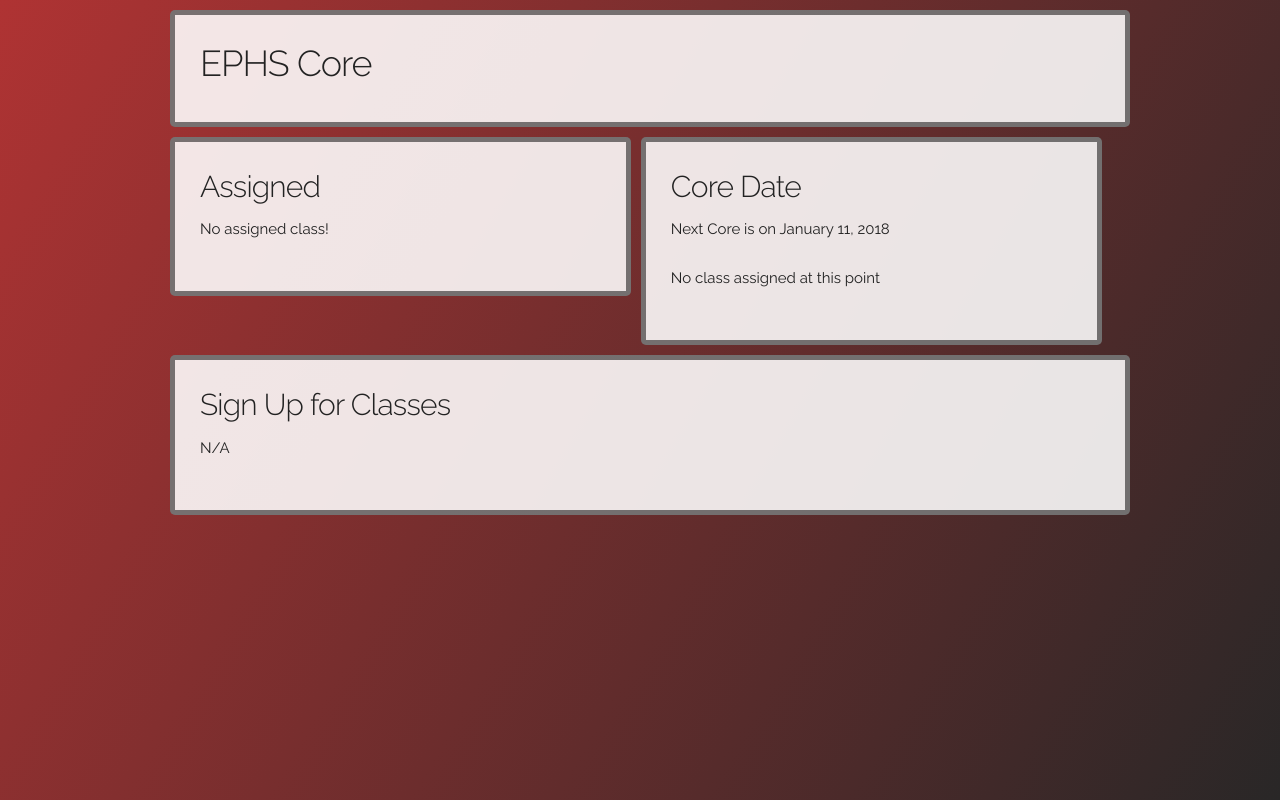
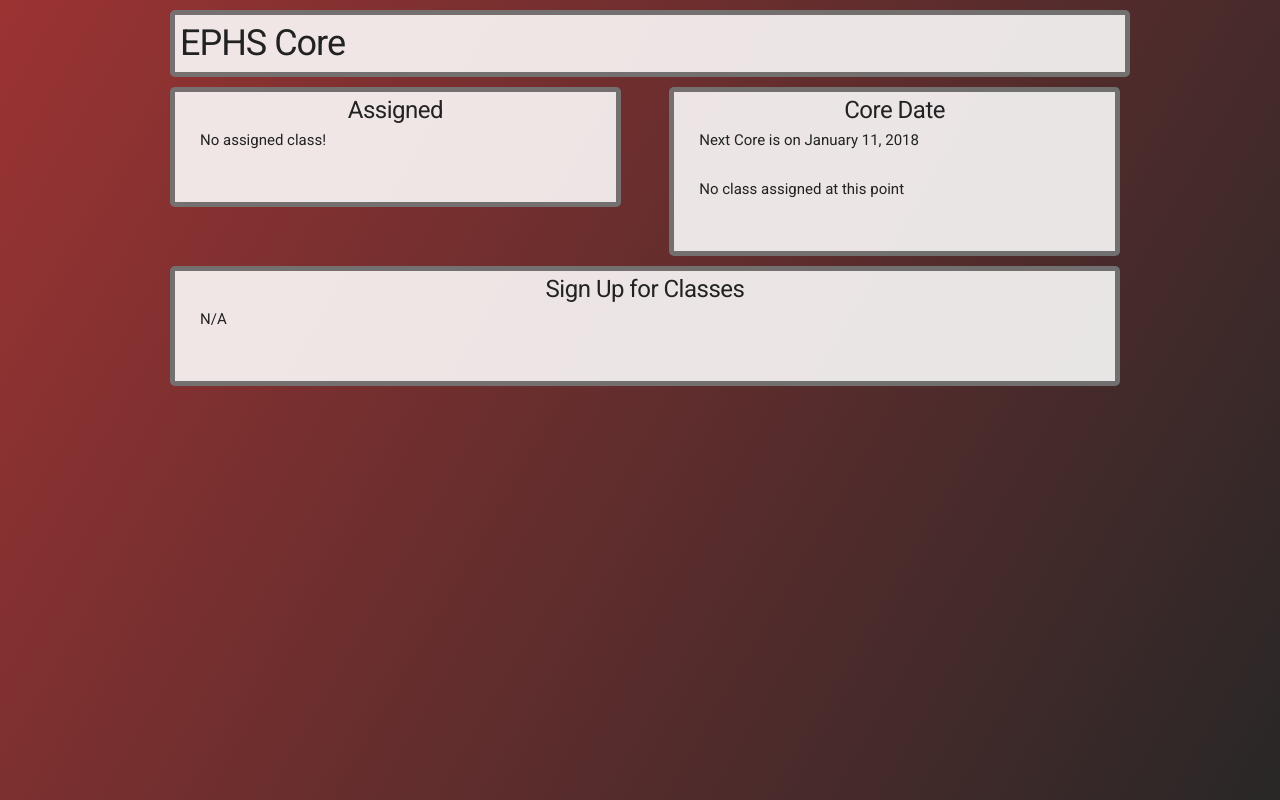
Before and after one commit to ephs/core, a plain HTML site: page landing.html in a window 1280 px wide. Drawn offline with Linux system fonts and the light colour scheme.

Commit message:
change formating and change default font

```diff
--- a/css/skeleton.css
+++ b/css/skeleton.css
@@ -11,21 +11,47 @@
 /* Core Prototype
    ========================================================================= */
 #login-window {
-  background-color: rgba(255, 190, 190, 0.3);
+  background-color: rgba(255, 252, 252, 0.73);
   border-radius: 5px;
   margin-top: 20%;
   padding: 25px;
   border-color: rgba(0, 0, 0, 0.51);
   border-style: solid;
-  border-width: 15px;
+  border-width: 6px;
 }
 
 #window {
   background-color: rgba(255, 255, 255, 0.88);
+  border-radius: 0px 0px 5px 5px;
+  margin-left: 10px;
+  margin-top: 0px;
+  padding: 25px;
+  padding-top: 0px;
+  border-color: rgba(0, 0, 0, 0.51);
+  border-style: solid;
+  border-width: 5px;
+  border-top: 0px;
+}
+
+#title {
+  background-color: rgba(255, 255, 255, 0.88);
+  border-radius: 5px 5px 0px 0px;
+  margin-left: 10px;
+  margin-top: 10px;
+  padding: 0px;
+  border-color: rgba(0, 0, 0, 0.51);
+  border-style: solid;
+  border-width: 5px;
+  border-bottom: 0px;
+  text-align: center;
+}
+
+#title-window {
+  background-color: rgba(255, 255, 255, 0.88);
   border-radius: 5px;
   margin-left: 10px;
   margin-top: 10px;
-  padding: 25px;
+  padding: 5px;
   border-color: rgba(0, 0, 0, 0.51);
   border-style: solid;
   border-width: 5px;
@@ -40,9 +66,19 @@
   margin-bottom: 5px;
 }
 
+#login-form{
+  padding-bottom: 0px;
+  margin-bottom: 0px;
+}
+
+#title-text {
+  margin-bottom: 0px;
+}
+
 html {
-  background: linear-gradient(120deg, rgba(171, 40, 40, 0.95), rgb(41, 39, 39));
+  background: linear-gradient(120deg, rgba(150, 40, 40, 0.95), rgb(41, 39, 39));
   height: 100%;
+  font-family: 'Roboto', sans-serif;
 }
 
 #button-login {
@@ -178,7 +214,7 @@ body {
   font-size: 1.5em; /* currently ems cause chrome bug misinterpreting rems on body element */
   line-height: 1.6;
   font-weight: 400;
-  font-family: "Raleway", "HelveticaNeue", "Helvetica Neue", Helvetica, Arial, sans-serif;
+  font-family: 'Roboto', sans-serif;
   color: #222; }
 
 
--- a/landing.html
+++ b/landing.html
@@ -15,7 +15,7 @@
 
   <!-- FONT
   –––––––––––––––––––––––––––––––––––––––––––––––––– -->
-  <link href="//fonts.googleapis.com/css?family=Raleway:400,300,600" rel="stylesheet" type="text/css">
+  <link href="https://fonts.googleapis.com/css?family=Roboto" rel="stylesheet">
 
   <!-- CSS
   –––––––––––––––––––––––––––––––––––––––––––––––––– -->
@@ -33,25 +33,36 @@
   –––––––––––––––––––––––––––––––––––––––––––––––––– -->
   <div class="container">
     <div class="row">
-      <div class="twelve columns" id="window">
-        <h3>EPHS Core</h3>
+      <div class="twelve columns" id="title-window">
+        <h3 id="title-text">EPHS Core</h3>
       </div>
     </div>
     <div class="row">
-      <div class="six columns" id="window">
-        <h4>Assigned</h4>
-        <p>No assigned class!</p>
+      <div class="six columns">
+        <div id="title">
+          <h5 id="title-text">Assigned</h5>
+        </div>
+        <div id="window">
+          <p>No assigned class!</p>
+        </div>
       </div>
-      <div class="row">
-      <div class="six columns" id="window">
-        <h4>Core Date</h4>
-        <p>Next Core is on January 11, 2018</p>
-        <P>No class assigned at this point</p>
+      <div class="six columns">
+        <div id="title">
+          <h5 id="title-text">Core Date</h5>
+        </div>
+        <div id="window">
+          <p>Next Core is on January 11, 2018</p>
+          <P>No class assigned at this point</p>
+        </div>
       </div>
     <div class="row">
-      <div class="twelve columns" id="window">
-        <h4>Sign Up for Classes</h4>
-        <p>N/A</p>
+      <div class="twelve columns">
+        <div id="title">
+          <h5 id="title-text">Sign Up for Classes</h5>
+        </div>
+        <div id="window">
+          <p>N/A</p>
+        </div>
       </div>
     </div>
 
```
Also changed, not shown: index.html (+4 -4 lines), images/favicon.png (deleted).
